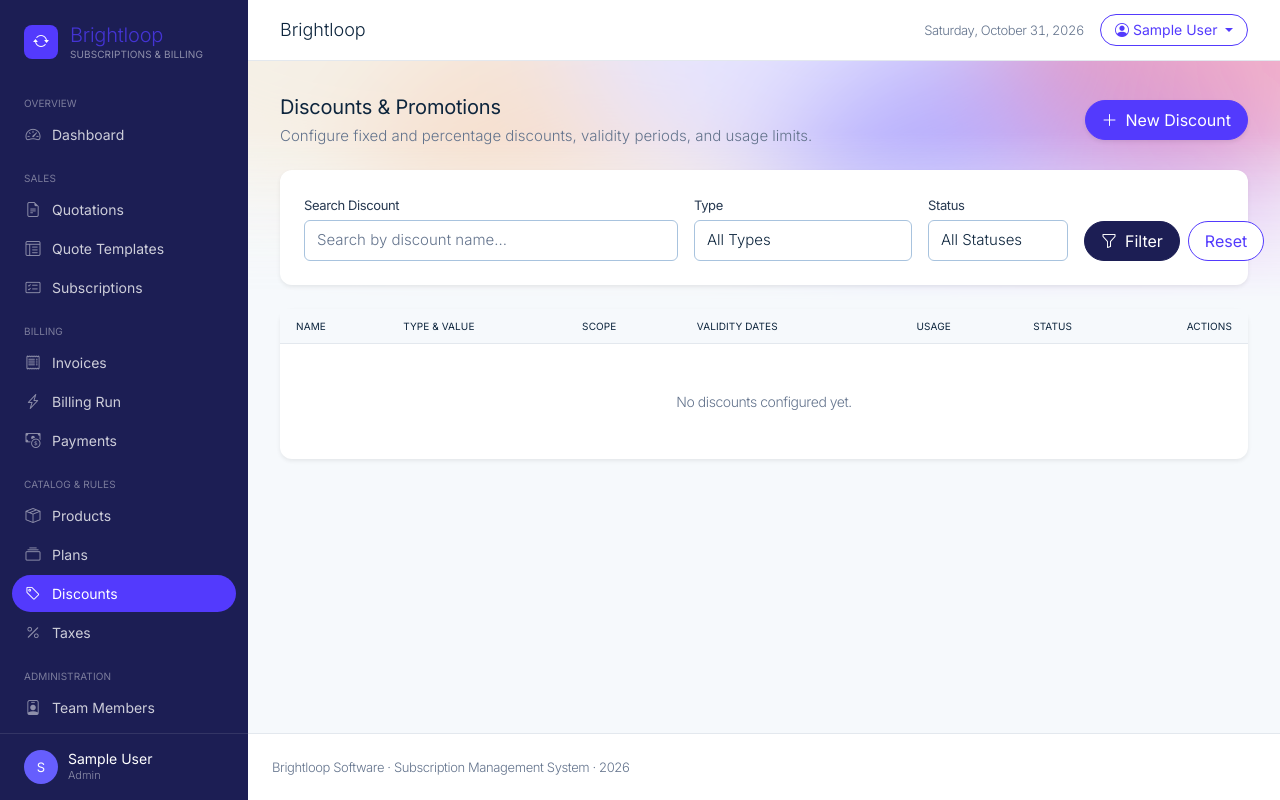
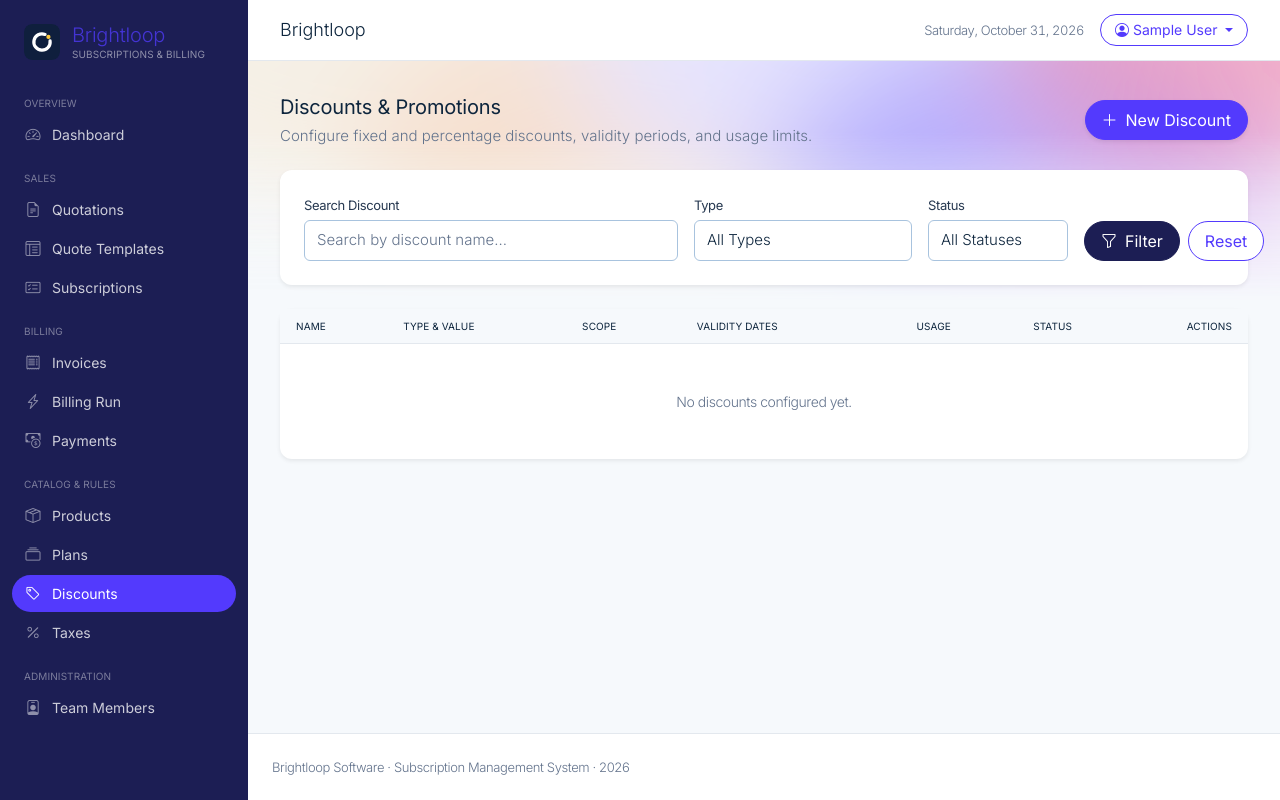
Before and after one commit to Aneespc/subscription-management-system, a Django app: page /discounts/ in a window 1280 px wide. Run offline with Django 5.2, Linux system fonts and the light colour scheme; the visitor is signed in with stand-in values (Sample User, id 1); data that the repository does not hold is empty.

Commit message:
Updated the logo.

```diff
--- a/static/css/style.css
+++ b/static/css/style.css
@@ -91,7 +91,7 @@ small, .small { font-size: 13px; letter-spacing: -0.39px; }
   overflow-y: auto;
 }
 .sidebar-brand { display: flex; align-items: center; gap: 12px; padding: 24px 24px 20px; color: #fff; font-weight: 300; font-size: 20px; letter-spacing: -0.2px; line-height: 1.1; }
-.sidebar-brand .logo { width: 34px; height: 34px; border-radius: var(--radius-md); background: var(--primary); display: grid; place-items: center; color: #fff; font-size: 16px; flex: none; }
+.sidebar-brand .logo { width: 36px; height: 36px; border-radius: var(--radius-md); flex: none; display: block; }
 .sidebar-brand small { display: block; font-size: 10px; font-weight: 400; letter-spacing: 0.1px; text-transform: uppercase; color: rgba(255, 255, 255, 0.5); margin-top: 3px; }
 .sidebar-section { padding: 16px 24px 6px; font-size: 10px; font-weight: 400; letter-spacing: 0.1px; text-transform: uppercase; color: rgba(255, 255, 255, 0.42); }
 .sidebar-nav { list-style: none; margin: 0; padding: 0 12px; }
@@ -251,7 +251,7 @@ small, .small { font-size: 13px; letter-spacing: -0.39px; }
 .auth-side > *:not(.mesh) { position: relative; z-index: 1; }
 .auth-side .mesh { height: 70%; mask-image: linear-gradient(to bottom, #000 55%, transparent); -webkit-mask-image: linear-gradient(to bottom, #000 55%, transparent); }
 .auth-side .brand { display: flex; align-items: center; gap: 12px; font-size: 20px; font-weight: 300; letter-spacing: -0.2px; }
-.auth-side .brand .logo { width: 36px; height: 36px; border-radius: var(--radius-md); background: var(--primary); display: grid; place-items: center; color: #fff; }
+.auth-side .brand .logo { width: 40px; height: 40px; border-radius: var(--radius-md); display: block; }
 .auth-side h2 { font-size: 56px; font-weight: 300; line-height: 1.03; letter-spacing: -1.4px; max-width: 560px; margin: 0 0 20px; }
 .auth-side p { font-size: 16px; color: var(--ink-secondary); max-width: 460px; }
 .auth-side ul { list-style: none; padding: 0; margin: 32px 0 0; display: grid; gap: 12px; }
--- a/templates/auth_base.html
+++ b/templates/auth_base.html
@@ -9,6 +9,7 @@
   <link href="https://fonts.googleapis.com/css2?family=Inter:wght@300;400&display=swap" rel="stylesheet">
   <link href="https://cdn.jsdelivr.net/npm/bootstrap@5.3.3/dist/css/bootstrap.min.css" rel="stylesheet">
   <link href="https://cdn.jsdelivr.net/npm/bootstrap-icons@1.11.3/font/bootstrap-icons.min.css" rel="stylesheet">
+  <link rel="icon" type="image/svg+xml" href="{% static 'img/favicon.svg' %}">
   <link href="{% static 'css/style.css' %}" rel="stylesheet">
 </head>
 <body>
@@ -16,7 +17,7 @@
   <aside class="auth-side">
     {% include "components/mesh.html" %}
     <div>
-      <div class="brand mb-5"><span class="logo"><i class="bi bi-arrow-repeat"></i></span><span>Brightloop</span></div>
+      <div class="brand mb-5"><img class="logo" src="{% static 'img/logo.svg' %}" alt="Brightloop"><span>Brightloop</span></div>
       <h2>Plans, subscriptions and recurring billing in one place.</h2>
       <p>Set up products and plans, send quotes, bill on time, collect payments and see your recurring revenue at a glance.</p>
       <ul>
--- a/templates/base.html
+++ b/templates/base.html
@@ -9,6 +9,7 @@
   <link href="https://fonts.googleapis.com/css2?family=Inter:wght@300;400&display=swap" rel="stylesheet">
   <link href="https://cdn.jsdelivr.net/npm/bootstrap@5.3.3/dist/css/bootstrap.min.css" rel="stylesheet">
   <link href="https://cdn.jsdelivr.net/npm/bootstrap-icons@1.11.3/font/bootstrap-icons.min.css" rel="stylesheet">
+  <link rel="icon" type="image/svg+xml" href="{% static 'img/favicon.svg' %}">
   <link href="{% static 'css/style.css' %}" rel="stylesheet">
   {% block extra_css %}{% endblock %}
 </head>
--- a/templates/components/sidebar.html
+++ b/templates/components/sidebar.html
@@ -1,7 +1,7 @@
-{% with path=request.path %}
+{% load static %}{% with path=request.path %}
 <aside class="sidebar">
   <a class="sidebar-brand" href="{% url 'home' %}">
-    <span class="logo"><i class="bi bi-arrow-repeat"></i></span>
+    <img class="logo" src="{% static 'img/logo.svg' %}" alt="Brightloop">
     <span>Brightloop<small>Subscriptions &amp; Billing</small></span>
   </a>
   {% if request.user.is_staff_role %}
@@ -43,14 +43,5 @@
       <li><a class="{% if '/accounts/profile/' in path %}active{% endif %}" href="{% url 'accounts:profile' %}"><i class="bi bi-person"></i>Profile</a></li>
     </ul>
   {% endif %}
-  <div class="sidebar-footer">
-    <div class="sidebar-user">
-      <div class="avatar">{{ request.user.display_name|slice:":1"|upper }}</div>
-      <div>
-        <div class="name">{{ request.user.display_name|truncatechars:22 }}</div>
-        <div class="role">{{ request.user.get_role_display }}</div>
-      </div>
-    </div>
-  </div>
 </aside>
 {% endwith %}
```
Also changed, not shown: static/img/favicon.svg (added), static/img/logo.svg (added).
